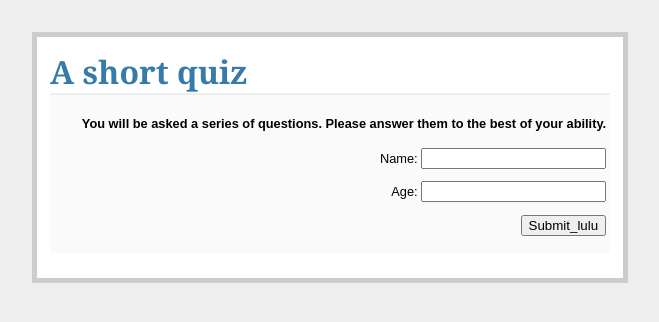
After one commit to JamiesHQ/jupyter-metrics, a Flask app: page /index_lulu in a window 1280 px wide. The commit adds this page. Shown: the top 322 px of the page, without its empty margins (310-969 px from the left). Run offline with Flask 2, Linux system fonts and the light colour scheme.

Commit message:
update files

```diff
--- a/app.py
+++ b/app.py
@@ -5,34 +5,63 @@ import requests
 import os
 import Quandl
 
+
 app = Flask(__name__)
 
-@app.route('/')
-def main():
-  return redirect('/index')
+@app.route('/index_lulu')
+def index():
+	return render_template('userinfo_lulu.html')
 
-@app.route('/index', methods = ["GET", "POST"])
-def index():
-	if request.method =="GET":
-	  return render_template('index.html')
-	elif request.method == "POST":
-		ticker = request.form["ticker"]
-		print "Ticker is:", ticker
+# @app.route('/')
+# def main():
+#   return redirect('/index')
 
-		data = Quandl.get("WIKI/%s" % ticker)
-		print "Got dataframe with", data.size, "elements"
-		plot = figure(
-              title='Jupyter GitHub Metrics',
-              x_axis_label='date',
-              x_axis_type='datetime')
-		print "Created plot"
-		plot.line(data.index, data['Close'])
-		print "plot.line"
-		script, div = components(plot)
-		return render_template('index.html', tickerout = request.form["ticker"], script=script, div=div)
+# #Original GET request from ticker
+# @app.route('/index', methods = ["GET", "POST"])
+# def index():
+# 	if request.method =="GET":
+# 	  return render_template('index.html')
+# 	elif request.method == "POST":
+# 		ticker = request.form["ticker"]
+# 		print "Ticker is:", ticker
+
+# 		data = Quandl.get("WIKI/%s" % ticker)
+# 		print "Got dataframe with", data.size, "elements"
+# 		plot = figure(
+#               title='Jupyter GitHub Metrics',
+#               x_axis_label='date',
+#               x_axis_type='datetime')
+# 		print "Created plot"
+# 		plot.line(data.index, data['Close'])
+# 		print "plot.line"
+# 		script, div = components(plot)
+# 		return render_template('index.html', tickerout = request.form["ticker"], script=script, div=div)
+
+# #New get from GitHub API - comment out, do not run
+# @app.route('/index', methods = ["GET", "POST"])
+# def index():
+# 	if request.method =="GET":
+# 	  return render_template('index.html')
+# 	elif request.method == "POST":
+# 		ticker = request.form["ticker"]
+# 		print "Ticker is:", ticker
+
+# 		data = Quandl.get("WIKI/%s" % ticker)
+# 		print "Got dataframe with", data.size, "elements"
+# 		plot = figure(
+#               title='Jupyter GitHub Metrics',
+#               x_axis_label='date',
+#               x_axis_type='datetime')
+# 		print "Created plot"
+# 		plot.line(data.index, data['Close'])
+# 		print "plot.line"
+# 		script, div = components(plot)
+# 		return render_template('index.html', tickerout = request.form["ticker"], script=script, div=div)
+
+
 
 if __name__ == '__main__':
-  app.run(port=33507)
+	app.run(port=33507)
 
 
 #Sources
--- /dev/null
+++ b/static/style_lulu.css
@@ -0,0 +1,19 @@
+
+body            { font-family: sans-serif; background: #eee; }
+a, h1, h2       { color: #377BA8; }
+h1, h2          { font-family: 'Georgia', serif; margin: 0; }
+h1              { border-bottom: 2px solid #eee; }
+h2              { font-size: 1.2em; }
+
+.page           { margin: 2em auto; width: 35em; border: 5px solid #ccc;
+                  padding: 0.8em; background: white; }
+.entries        { list-style: none; margin: 0; padding: 0; }
+.entries li     { margin: 0.8em 1.2em; }
+.entries li h2  { margin-left: -1em; }
+.add-entry      { font-size: 0.9em; border-bottom: 1px solid #ccc; }
+.add-entry dl   { font-weight: bold; }
+.metanav        { text-align: right; font-size: 0.8em; padding: 0.3em;
+                  margin-bottom: 1em; background: #fafafa; }
+.flash          { background: #CEE5F5; padding: 0.5em;
+                  border: 1px solid #AACBE2; }
+.error          { background: #F0D6D6; padding: 0.5em; }
--- a/templates/index.html
+++ b/templates/index.html
@@ -2,7 +2,7 @@
 <html lang="en">
 	<head>
 		<meta charset="utf-8">
-		<title>Stockticker</title>
+		<title>JupyterMetrics</title>
 		<link rel="stylesheet" href="https://maxcdn.bootstrapcdn.com/bootstrap/3.3.5/css/bootstrap.min.css">
 		<link rel="stylesheet" href="https://maxcdn.bootstrapcdn.com/bootstrap/3.3.5/css/bootstrap-theme.min.css">
 		<script src="https://maxcdn.bootstrapcdn.com/bootstrap/3.3.5/js/bootstrap.min.js"></script>
--- /dev/null
+++ b/templates/userinfo_lulu.html
@@ -0,0 +1,27 @@
+<!doctype html>
+<title>A short quiz</title>
+<link rel=stylesheet type=text/css href='{{ url_for('static',filename='style_lulu.css')}}'>
+<div class=page>
+  <h1>A short quiz</h1>
+  <div class=metanav>
+
+    <h4>
+      You will be asked a series of questions.
+      Please answer them to the best of your ability.
+    </h4>
+
+    <form id='userinfoform_lulu' method='post' action='index_lulu' >
+      <p>
+    Name: <input type='text' name='name_lulu' />
+      </p>
+      <p>
+    Age: <input type='text' name='age_lulu' />
+      </p>
+      <p>
+    <input type='submit' value='Submit_lulu' />
+      </p>
+    </form>
+
+  </div>
+</div>
+</html>
```
Also changed, not shown: 6 other files.
